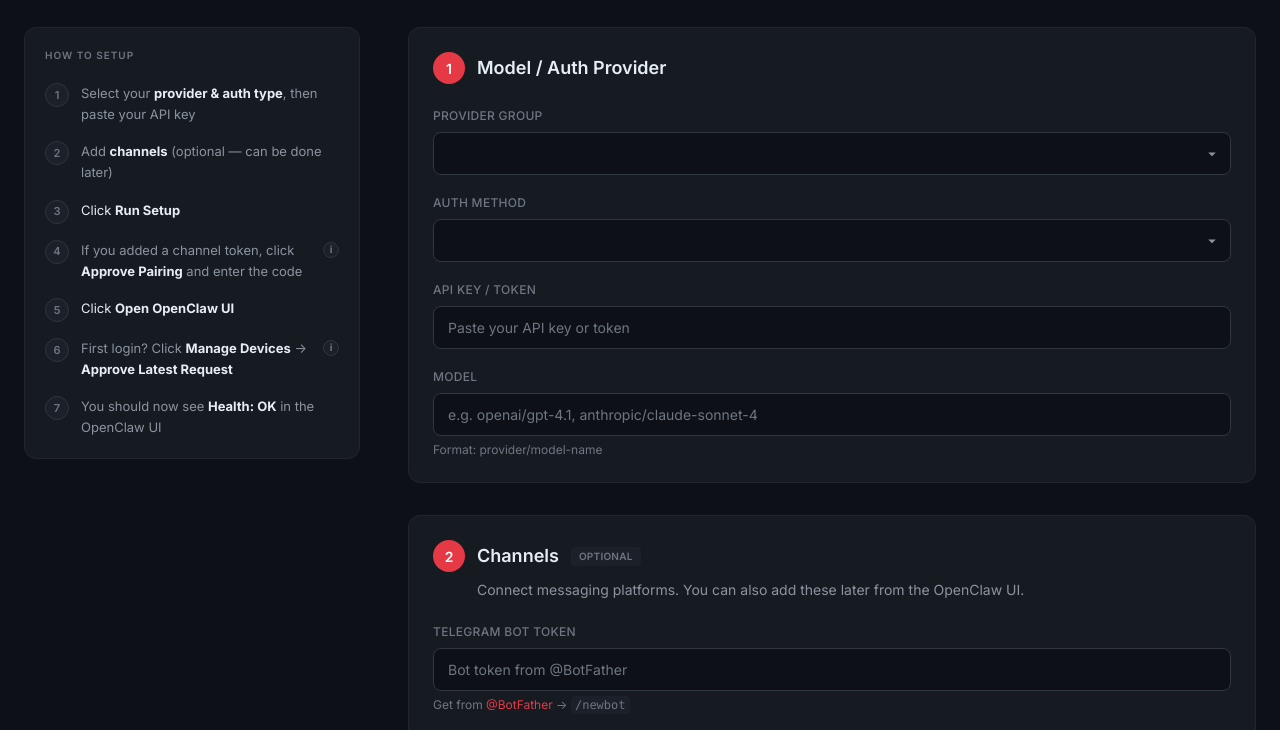
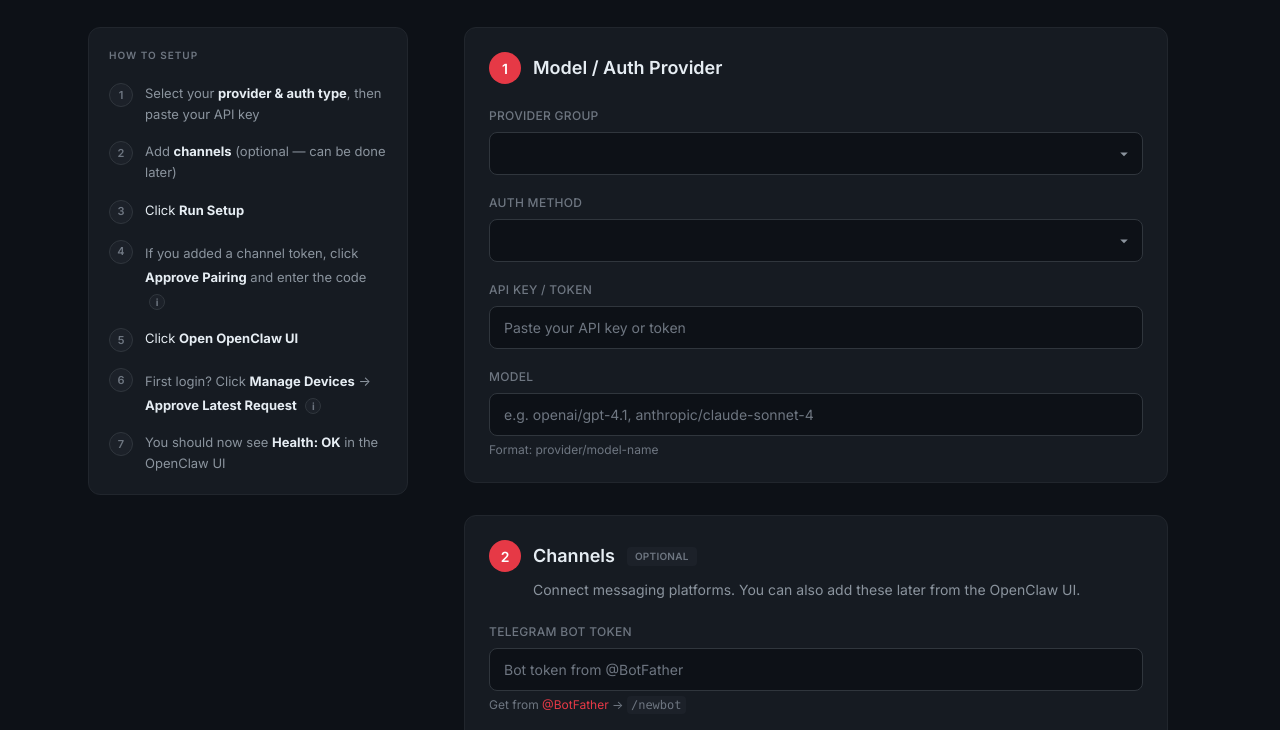
Before and after one commit to praveen-ks-2001/openclaw-railway-template-new, a website: page src/public/setup.html in a window 1280 px wide. Shown: the part 57-787 px from the top of the page. Drawn offline with nearby package versions, Linux system fonts and the light colour scheme; no server answers.

Commit message:
updated options

```diff
--- a/src/public/setup.html
+++ b/src/public/setup.html
@@ -387,7 +387,8 @@
 
   <!-- STICKY TOP BAR -->
   <header
-    class="fixed top-0 left-0 right-0 z-30 bg-[var(--color-surface)]/90 backdrop-blur-md border-b border-[var(--color-border-muted)] px-6 py-3 flex items-center justify-between">
+    class="fixed top-0 left-0 right-0 z-30 bg-[var(--color-surface)]/90 backdrop-blur-md border-b border-[var(--color-border-muted)] flex justify-center">
+    <div class="w-full max-w-6xl px-6 py-3 flex items-center justify-between">
       <div class="flex items-center gap-3">
         <img src="https://res.cloudinary.com/asset-cloudinary/image/upload/v1769907898/openclaw-logo-text_w3qcgl.avif"
           alt="OpenClaw" class="h-7">
@@ -405,17 +406,20 @@
         <a x-show="tuiEnabled && configured" href="/tui" target="_blank"
           class="btn btn-secondary text-xs !py-1.5 !px-3">Terminal</a>
       </div>
+    </div>
   </header>
 
-  <div class="flex pt-[52px] min-h-screen">
+  <div class="pt-[52px] min-h-screen">
+    <!-- Center Wrapper -->
+    <div class="max-w-6xl mx-auto flex py-8 px-6 gap-8">
 
       <!-- LEFT SIDEBAR - step guide -->
-    <div class="hidden lg:block w-96 shrink-0">
-      <div class="sticky top-[52px] p-6 pt-8">
+      <aside class="hidden lg:block w-72 lg:w-80 shrink-0">
+        <div class="sticky top-[84px]">
           <div class="card !p-5">
             <p class="text-[10px] uppercase tracking-widest text-[var(--color-text-muted)] font-semibold mb-5">How to
               Setup</p>
-          <ol class="space-y-4">
+            <ol class="space-y-4 z-10">
               <li class="flex items-start gap-3">
                 <span class="step-num">1</span>
                 <p class="text-[13px] text-[var(--color-text-secondary)] leading-relaxed">Select your <strong
@@ -433,14 +437,14 @@
               </li>
               <li class="flex items-start gap-3">
                 <span class="step-num">4</span>
-              <div class="flex items-start gap-1.5 relative">
-                <p class="text-[13px] text-[var(--color-text-secondary)] leading-relaxed">If you added a channel token,
-                  click <strong class="text-[var(--color-text-primary)]">Approve Pairing</strong> and enter the code</p>
-                <div class="info-tooltip mt-0.5">i
+                <div class="relative">
+                  <span class="text-[13px] text-[var(--color-text-secondary)] leading-relaxed">If you added a channel
+                    token, click <strong class="text-[var(--color-text-primary)]">Approve Pairing</strong> and enter the
+                    code</span>
+                  <div class="info-tooltip inline-flex ml-1 relative mt-[1px]">i
                     <div class="info-tooltip-content" style="top: -10px; left: 24px; width: 260px;">After setup, message
-                    your bot on the channel (e.g. send "hey"). It
-                    will reply with a pairing code. Enter that code here to grant DM access. If no code appears, try
-                    restarting the bot.</div>
+                      your bot on the channel (e.g. send "hey"). It will reply with a pairing code. Enter that code here
+                      to grant DM access. If no code appears, try restarting the bot.</div>
                   </div>
                 </div>
               </li>
@@ -451,34 +455,37 @@
               </li>
               <li class="flex items-start gap-3">
                 <span class="step-num">6</span>
-              <div class="flex items-start gap-1.5 relative">
-                <p class="text-[13px] text-[var(--color-text-secondary)] leading-relaxed">First login? Click <strong
-                    class="text-[var(--color-text-primary)]">Manage Devices</strong> → <strong
-                    class="text-[var(--color-text-primary)]">Approve Latest Request</strong></p>
-                <div class="info-tooltip mt-0.5">i
+                <div class="relative">
+                  <span class="text-[13px] text-[var(--color-text-secondary)] leading-relaxed">First login? Click
+                    <strong class="text-[var(--color-text-primary)]">Manage Devices</strong> → <strong
+                      class="text-[var(--color-text-primary)]">Approve Latest Request</strong></span>
+                  <div class="info-tooltip inline-flex ml-1 relative mt-[1px]">i
                     <div class="info-tooltip-content" style="top: -24px; left: 24px; width: 260px;">New browsers need a
-                    one-time device approval. After clicking "Open
-                    OpenClaw UI", come back here, click "Manage Devices", and approve the pending request.</div>
+                      one-time device approval. After clicking "Open OpenClaw UI", come back here, click "Manage
+                      Devices", and approve the pending request.</div>
                   </div>
                 </div>
               </li>
               <li class="flex items-start gap-3">
                 <span class="step-num">7</span>
-              <p class="text-[13px] text-[var(--color-text-secondary)] leading-relaxed">You should now see <strong
-                  class="text-[var(--color-text-primary)]">Health: OK</strong> in the OpenClaw UI</p>
+                <p class="text-[13px] text-[var(--color-text-secondary)] leading-relaxed">You should now see
+                  <strong class="text-[var(--color-text-primary)]">Health: OK</strong> in the OpenClaw UI
+                </p>
               </li>
             </ol>
           </div>
 
           <div class="mt-4 px-2">
-          <span x-show="openclawVersion" x-text="'v' + openclawVersion"
-            class="text-xs text-[var(--color-text-muted)]"></span>
+            <div class="text-xs text-[var(--color-text-muted)] text-right pr-2">
+              <span x-show="openclawVersion" x-text="'v' + openclawVersion"></span>
             </div>
           </div>
         </div>
+      </aside>
 
-    <main class="flex-1 justify-center flex overflow-y-auto">
-      <div class="w-full max-w-4xl px-6 py-8 space-y-8">
+      <!-- MAIN CONTENT AREA -->
+      <main class="flex-1 w-full max-w-3xl">
+        <div class="px-6 space-y-8">
 
           <!-- ===================== PRE-SETUP VIEW ===================== -->
           <template x-if="isReady && !configured">
@@ -536,7 +543,8 @@
                   <span
                     class="text-[10px] uppercase tracking-wide font-semibold text-[var(--color-text-muted)] bg-[var(--color-surface-overlay)] px-2 py-0.5 rounded">Optional</span>
                 </div>
-              <p class="text-sm text-[var(--color-text-secondary)] mb-6 ml-11">Connect messaging platforms. You can also
+                <p class="text-sm text-[var(--color-text-secondary)] mb-6 ml-11">Connect messaging platforms. You can
+                  also
                   add these later from the OpenClaw UI.</p>
                 <div class="space-y-5">
                   <div>
@@ -581,7 +589,8 @@
                   <h2 class="text-lg font-semibold">Review & Run</h2>
                 </div>
                 <div class="bg-[var(--color-surface)] border border-[var(--color-border-muted)] rounded-lg p-4 mb-6">
-                <p class="text-[10px] uppercase tracking-widest text-[var(--color-text-muted)] font-semibold mb-3">Your
+                  <p class="text-[10px] uppercase tracking-widest text-[var(--color-text-muted)] font-semibold mb-3">
+                    Your
                     Configuration</p>
                   <dl class="space-y-2.5 text-sm">
                     <div class="flex justify-between">
@@ -838,7 +847,8 @@
               class="block bg-[var(--color-surface)] border border-[var(--color-border-muted)] rounded-lg px-4 py-3 text-sm text-[var(--color-text-secondary)] font-mono">unzip -P YOUR_PASSWORD openclaw-export-*.zip</code>
           </div>
           <div>
-          <p class="text-[10px] uppercase tracking-widest text-[var(--color-text-muted)] font-semibold mb-2">Windows</p>
+            <p class="text-[10px] uppercase tracking-widest text-[var(--color-text-muted)] font-semibold mb-2">Windows
+            </p>
             <p class="text-sm text-[var(--color-text-secondary)]">Use <a href="https://www.7-zip.org/" target="_blank"
                 class="text-[var(--color-accent)] hover:underline">7-Zip</a> to extract.</p>
           </div>
```
Also changed, not shown: README.md (added). Lines whose indentation alone changed are shown as unchanged.
